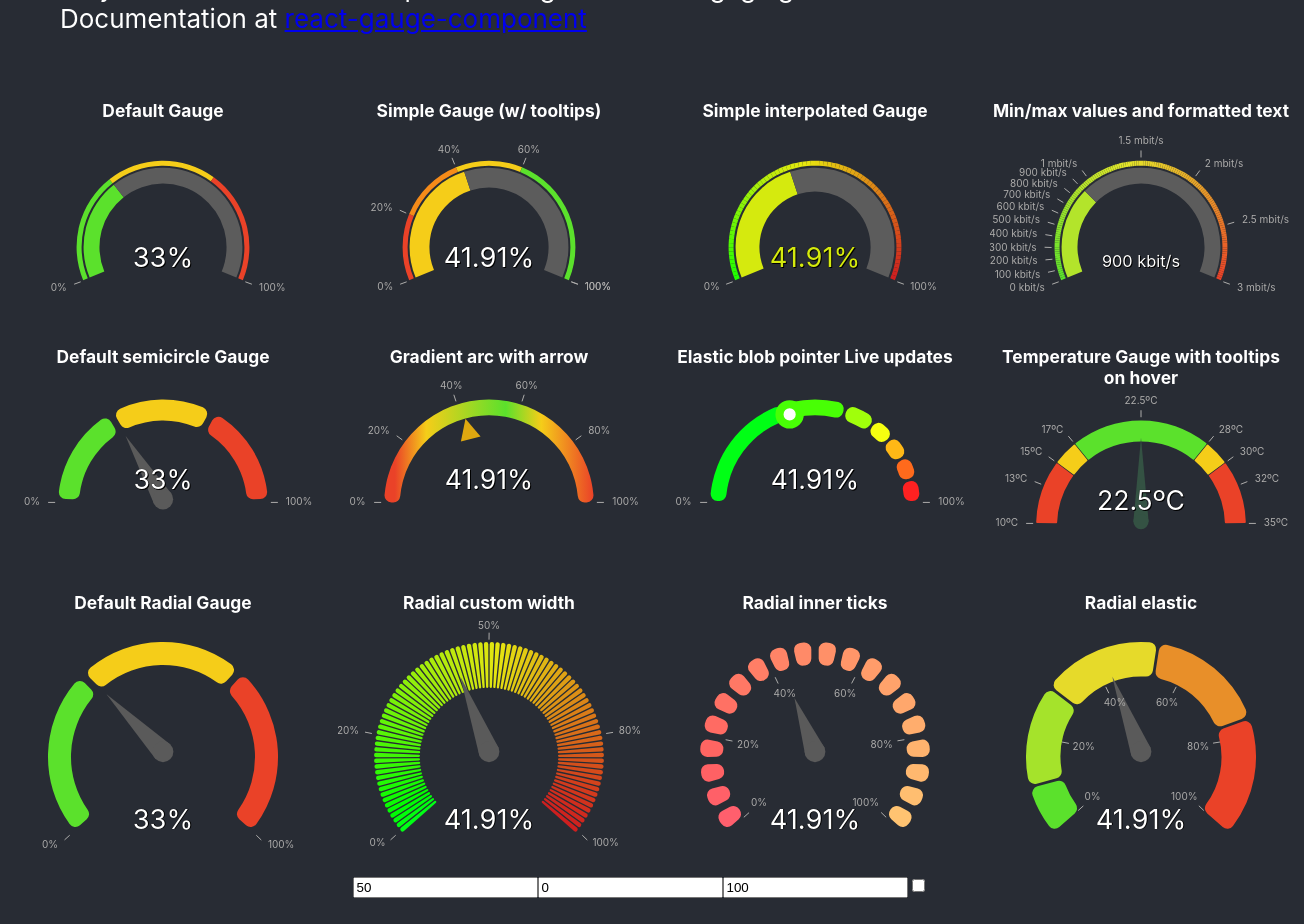
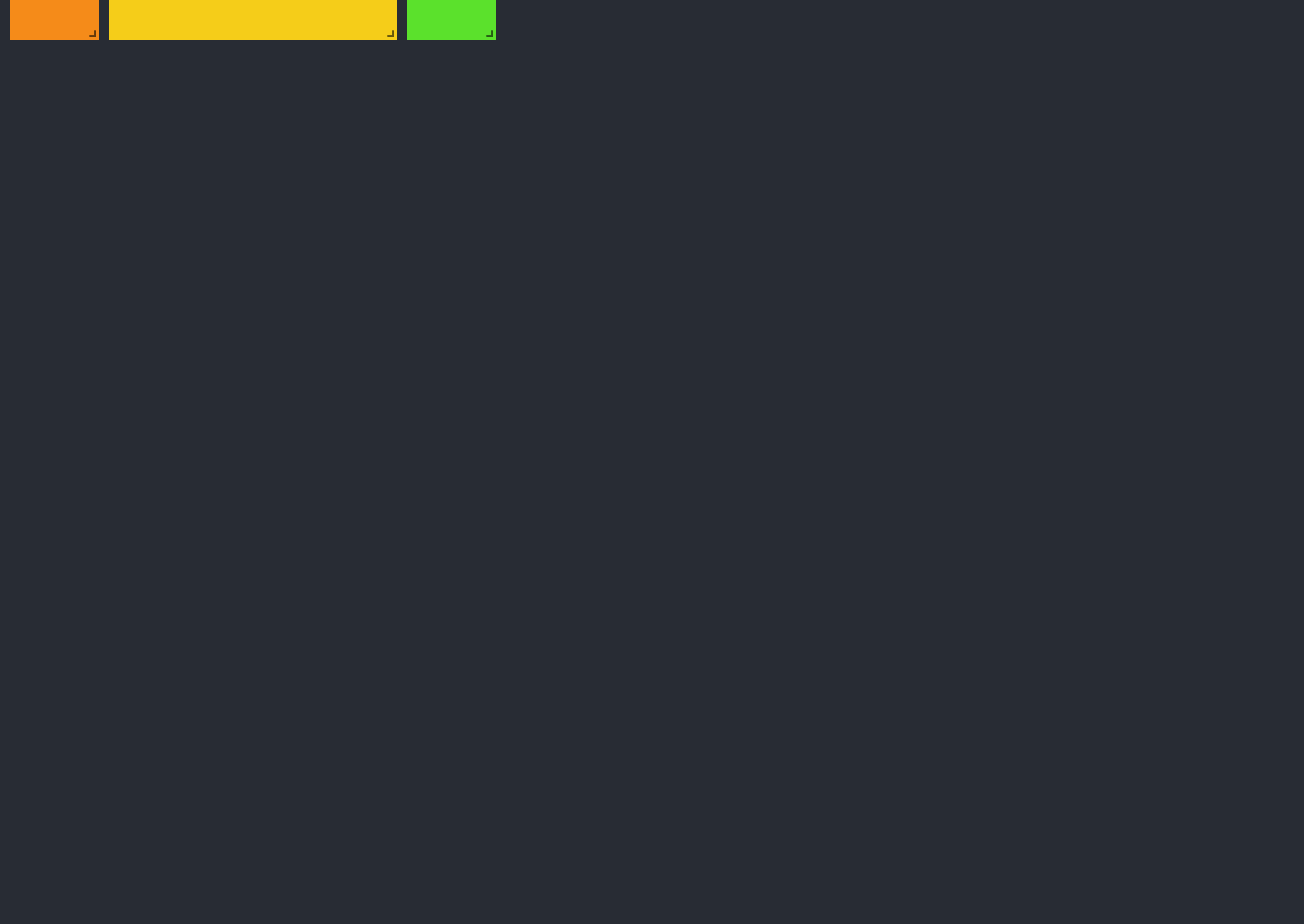
Before and after one commit to antoniolago/react-gauge-component, a React (Create React App) app: page / in a window 1280 px wide. Shown: the part 280-1204 px from the top of the page, 1304 px wide, since content can reach past the window. After the commit the page ends 800 px from the top, so only its background shows below. Built offline with nearby package versions, Linux system fonts and the light colour scheme.

Commit message:
Update App.tsx

```diff
--- a/src/App.tsx
+++ b/src/App.tsx
@@ -9,9 +9,9 @@ import 'react-resizable/css/styles.css';
 const App = () => {
   return(
     <>
-    {/* <GridLayoutComponent /> */}
-      <MainPreviews />
-      <InputTest />
+    <GridLayoutComponent />
+      {/* <MainPreviews />
+      <InputTest /> */}
     </>
   )
 };
```
